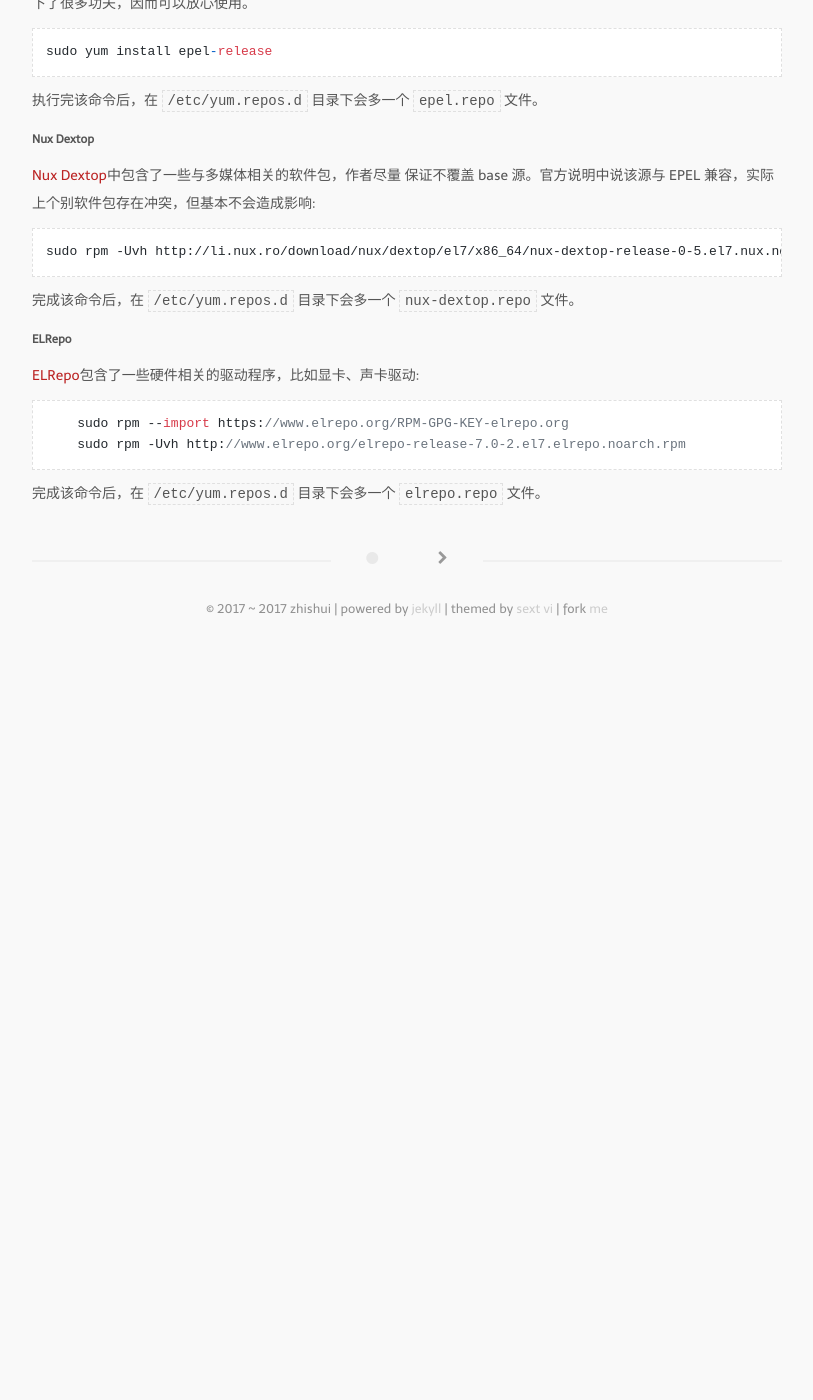
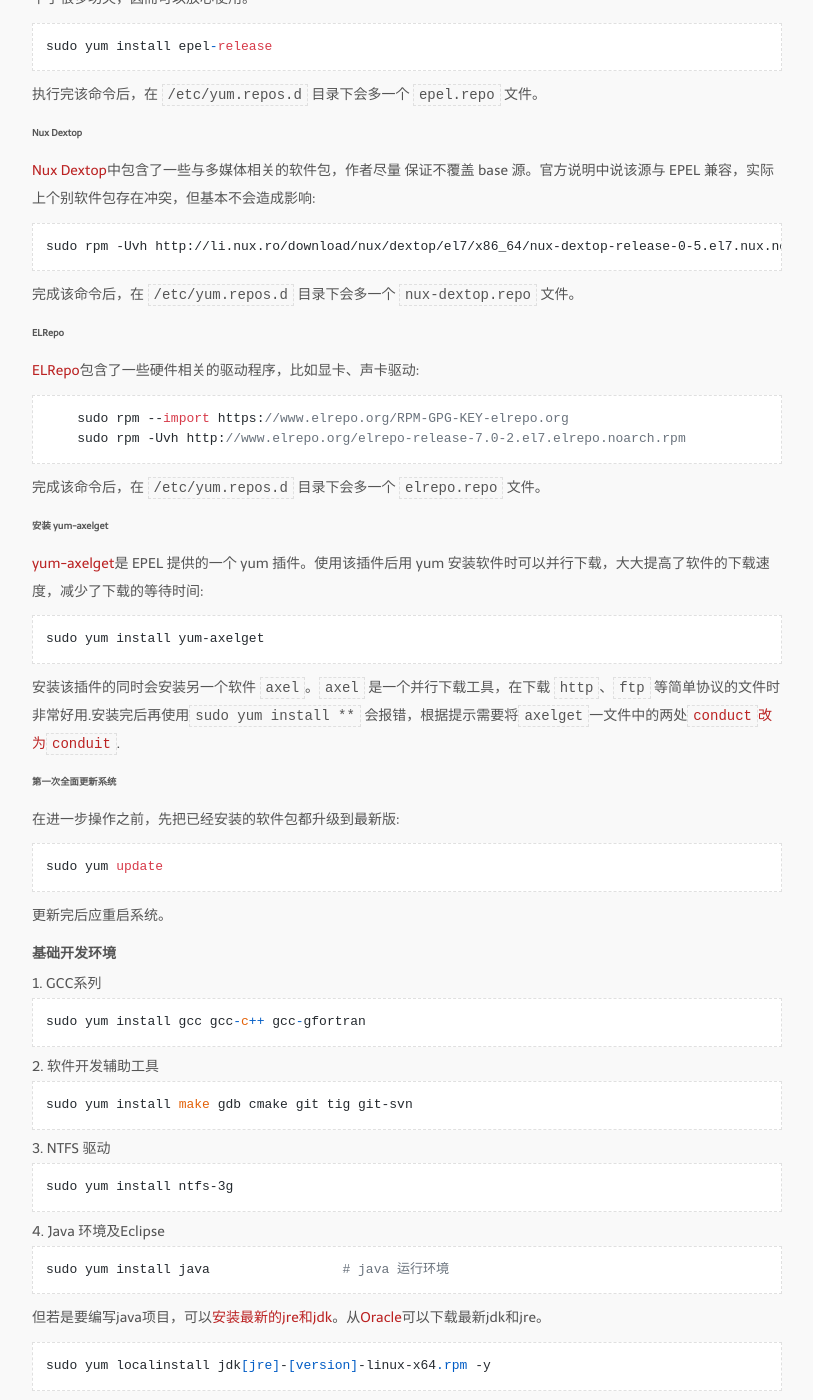
Before and after one commit to bizhishui/bizhishui.github.io, a Jekyll site: the page built from _posts/2017-01-10-CentOS7-Install-Configure.md, in a window 1280 px wide and 1400 px high, scrolled down 1296 px. Shown: the whole window, without its empty margins (233-1046 px from the left). Built offline with Jekyll 4.4.1, drawn with Linux system fonts in a browser that asks for light colours; nearby versions of some CDN libraries; some web fonts are replaced; a script that is not in the unit is left out; before the commit the page ends 1926 px from its top, so only the background shows below that; some of the changed text lies outside the part shown.

Commit message:
post centos continue

````diff
--- a/_posts/2017-01-10-CentOS7-Install-Configure.md
+++ b/_posts/2017-01-10-CentOS7-Install-Configure.md
@@ -20,58 +20,114 @@ tags:
 由于个人水平有限，本文安装的是CentOS 7 的桌面版。
 
 #### 准备安装盘
-1. 下载[CentOS 7 Everything ISO](https://github.com/bizhishui/bizhishui.github.io)，容量约为8G，故应至少准备一个16G U盘。
+1. 下载[CentOS 7 Everything ISO](https://github.com/bizhishui/bizhishui.github.io)，大小约为8G，故应至少准备一个16G U盘。
 2. 使用[dd刻录U盘启动盘](https://wiki.centos.org/HowTos/InstallFromUSBkey)，Linux下命令为:
 ```
 dd if=full/path/to/CentOS.iso of=/dev/sdb
 ```
-
 Mac下命令为：
 ```
 dd if=full/path/to/CentOS.iso of=/dev/diskabc
 ```
-
 `abc`可由`df -h`命令查看并确定。
 3. 将刻录好的启动盘插入电脑，重启电脑并从U盘启动。
 
 #### CentOS 7 安装
 1. 按照提示一步一步安装，唯一需要特别注意的是安装盘的分区。选择好安装硬盘后，
 在“Other Storage Options”处选择“I will configure partioning”，即手动分区
-- 点击 “Click here to create them automatically”，即让安装程序帮忙分区
-- 自动分区完成后，再根据自己的需求，手动修改分区细节
-  + `/boot`：CentOS 自动分配，一定不要乱改；
-  + `/`：根目录，合理使用并及时清理的话15G就够了，不过建议30G以上；
-  + `swap`：与物理内存大小一致即可;
-  + `/opt`：个人习惯是将第三方软件都安装在/opt下，硬盘够大可以多分点（70G）；
-  + `/home`：余下的全部空间。
-- 点击 “Begin to Install” 开始安装
+  - 点击 “Click here to create them automatically”，即让安装程序帮忙分区
+  - 自动分区完成后，再根据自己的需求，手动修改分区细节
+    + `/boot`：CentOS 自动分配，一定不要乱改；
+    + `/`：根目录，合理使用并及时清理的话15G就够了，不过建议30G以上；
+    + `swap`：与物理内存大小一致即可;
+    + `/opt`：个人习惯是将第三方软件都安装在/opt下，硬盘够大可以多分点（70G）；
+    + `/home`：余下的全部空间。
+ - 点击 “Begin to Install” 开始安装
 2. 创建root密码以及普通用户(并将其加入到Administrator group中，当然也可最后在`\etc\sudoers`文件中修改)
 3. 等待安装完成重启即可
 
 #### CentOS 7 软件源配置
 CentOS 由于很追求稳定性，所以官方源中自带的软件不多，因而需要一些第三方源，比如 EPEL、ATrpms、ELRepo、Nux Dextop、RepoForge 等。根据上面提到的软件安装原则，为了尽 可能保证系统的稳定性，此处大型第三方源只添加 EPEL 源、Nux Dextop 和 ELRepo 源。
 
-##### EPEL
+###### EPEL
 [EPEL](https://fedoraproject.org/wiki/EPEL)即 Extra Packages for Enterprise Linux， 为 CentOS 提供了额外的 10000 多个软件包，而且在不替换系统组件方面下了很多功夫，因而可以放心使用。
 ```
 sudo yum install epel-release
 ```
-
 执行完该命令后，在 `/etc/yum.repos.d` 目录下会多一个 `epel.repo` 文件。
-
-##### Nux Dextop
+###### Nux Dextop
 [Nux Dextop](http://li.nux.ro/repos.html)中包含了一些与多媒体相关的软件包，作者尽量 保证不覆盖 base 源。官方说明中说该源与 EPEL 兼容，实际上个别软件包存在冲突，但基本不会造成影响:
 ```
 sudo rpm -Uvh http://li.nux.ro/download/nux/dextop/el7/x86_64/nux-dextop-release-0-5.el7.nux.noarch.rpm
 ```
-
 完成该命令后，在 `/etc/yum.repos.d` 目录下会多一个 `nux-dextop.repo` 文件。
-
-##### ELRepo
+###### ELRepo
 [ELRepo](http://elrepo.org/tiki/tiki-index.php)包含了一些硬件相关的驱动程序，比如显卡、声卡驱动:
 ```
     sudo rpm --import https://www.elrepo.org/RPM-GPG-KEY-elrepo.org
     sudo rpm -Uvh http://www.elrepo.org/elrepo-release-7.0-2.el7.elrepo.noarch.rpm
 ```
+完成该命令后，在 `/etc/yum.repos.d` 目录下会多一个 `elrepo.repo` 文件。
+###### 安装 yum-axelget
+[yum-axelget](https://github.com/crook/yum-axelget)是 EPEL 提供的一个 yum 插件。使用该插件后用 yum 安装软件时可以并行下载，大大提高了软件的下载速度，减少了下载的等待时间:
+```
+sudo yum install yum-axelget
+```
+安装该插件的同时会安装另一个软件 `axel`。`axel` 是一个并行下载工具，在下载 `http`、`ftp` 等简单协议的文件时非常好用.安装完后再使用`sudo yum install **` 会报错，根据提示需要将`axelget`一文件中的两处[`conduct`改为`conduit`](https://github.com/crook/yum-axelget/pull/8).
 
-完成该命令后，在 `/etc/yum.repos.d` 目录下会多一个 `elrepo.repo` 文件。
+###### 第一次全面更新系统
+在进一步操作之前，先把已经安装的软件包都升级到最新版:
+```
+sudo yum update
+```
+更新完后应重启系统。
+
+#### 基础开发环境
+1. GCC系列
+```
+sudo yum install gcc gcc-c++ gcc-gfortran
+```
+2. 软件开发辅助工具
+```
+sudo yum install make gdb cmake git tig git-svn
+```
+3. NTFS 驱动
+```
+sudo yum install ntfs-3g
+```
+4. Java 环境及Eclipse
+```
+sudo yum install java                 # java 运行环境
+```
+但若是要编写java项目，可以[安装最新的jre和jdk](https://argcv.com/articles/3155.c)。从[Oracle](http://www.oracle.com/technetwork/java/javase/downloads/index.html)可以下载最新jdk和jre。
+```
+sudo yum localinstall jdk[jre]-[version]-linux-x64.rpm -y
+```
+安装完后可继续安装[Eclipse IDE for Java Developers](http://www.eclipse.org/downloads/eclipse-packages/)。[主要步骤为](https://linux.cn/article-4631-1.html)
+  - 下载最新的Eclipse
+  - 将其解压到`\opt`目录下
+  ```
+  sudo tar -zxvf eclipse-java-[version]]-x86_64.tar.gz -C /opt
+  ```
+  - 创建命令行启动链接
+  ```
+  ln -s /opt/eclipse/eclipse /usr/bin/eclipse
+  ```
+  - 创建Gnome快捷菜单启动
+  ```
+  sudo vi /usr/share/applications/eclipse.desktop
+  ```
+  添加如下代码：
+  ```
+  [Desktop Entry]
+  Encoding=UTF-8
+  Name=Eclipse [version number]
+  Comment=Eclipse [name]
+  Exec=/usr/bin/eclipse
+  Icon=/opt/eclipse/icon.xpm
+  Categories=Application;Development;Java;IDE
+  Version=1.0
+  Type=Application
+  Terminal=0
+  ```
+  - 分别从快捷图标和命令行启动Eclipse，检查安装结果
````
Also changed, not shown: other parts of _posts/2017-01-10-CentOS7-Install-Configure.md (+1 -1 lines).
